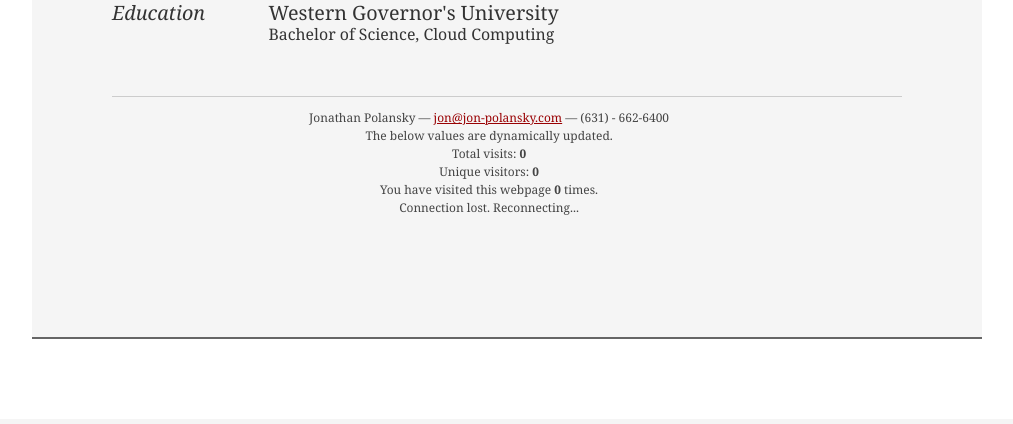
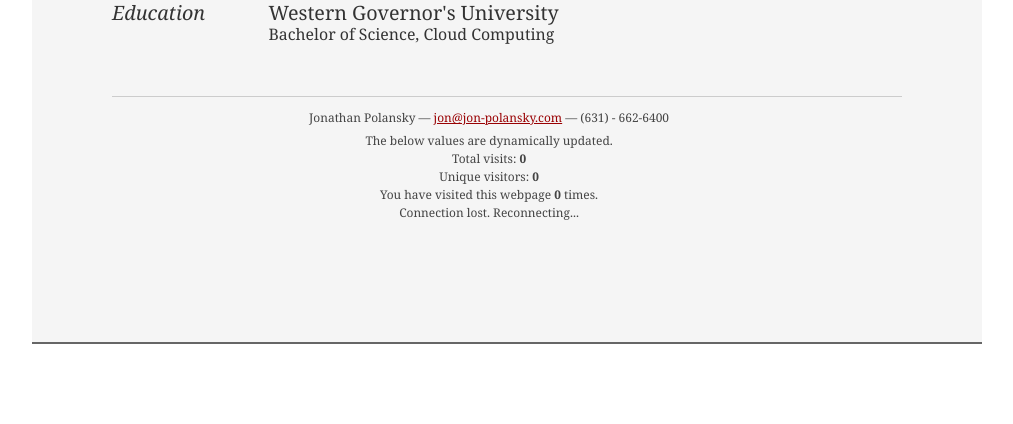
Before and after one commit to jdplab/local-resume, a Flask app: template frontend/templates/index.html in a window 1280 px wide. Shown: the part 2522-2946 px from the top of the page, without its empty margins (133-1146 px from the left). Before the commit the page ends 2861 px from the top, so only its background shows below. Run offline with Flask 3, Linux system fonts and the light colour scheme; the template is opened without the code that fills it, so the values that code supplies are empty.

Commit message:
Styling visitor-counts section

```diff
--- a/frontend/static/css/resume.css
+++ b/frontend/static/css/resume.css
@@ -28,7 +28,7 @@ body { font-family: Georgia; color: #444; }
 
 /* //-- footer -- */
 #ft { padding: 1em 0 5em 0; font-size: 92%; border-top: 1px solid #ccc; text-align: center; }
-#ft p { margin-bottom: 0; text-align: center;   }
+#ft p { margin-bottom: 0; text-align: center; }
 
 /* //-- core typography and style -- */
 #hd h1 { font-size: 48px; text-transform: uppercase; letter-spacing: 3px; }
@@ -69,6 +69,9 @@ a#pdf:hover { background: #222; }
 #srt-ttab { margin-bottom: 100px; text-align: center;  }
 #srt-ttab img.last { margin-top: 20px }
 
+.visitor-counts:first-of-type { margin-top: 5px; }
+.visitor-counts:last-of-type { margin-top: 5px; }
+
 /* --// override to force 1/8th width grids -- */
 .yui-gf .yui-u{width:80.2%;}
 .yui-gf div.first{width:12.3%;}
--- a/frontend/templates/index.html
+++ b/frontend/templates/index.html
@@ -186,11 +186,13 @@
 			</div><!--// yui-main -->
 		<div id="ft">
 			<p>Jonathan Polansky &mdash; <a href="mailto:jon@jon-polansky.com">jon@jon-polansky.com</a> &mdash; (631) - 662-6400</p>
-			<p>The below values are dynamically updated.</p>
-			<p>Total visits: <b id="visitor_count">0</b></p>
-            <p>Unique visitors: <b id="unique_visitors">0</b></p>
-            <p>You have visited this webpage <b id="user_visits">0</b> times.</p>
-			<p id="error_message"></p>
+			<div class="visitor-counts">
+				<p>The below values are dynamically updated.</p>
+				<p>Total visits: <b id="visitor_count">0</b></p>
+           		<p>Unique visitors: <b id="unique_visitors">0</b></p>
+           		<p>You have visited this webpage <b id="user_visits">0</b> times.</p>
+				<p id="error_message"></p>
+			</div>
 		</div><!--// footer -->
 
 		<script>
```
